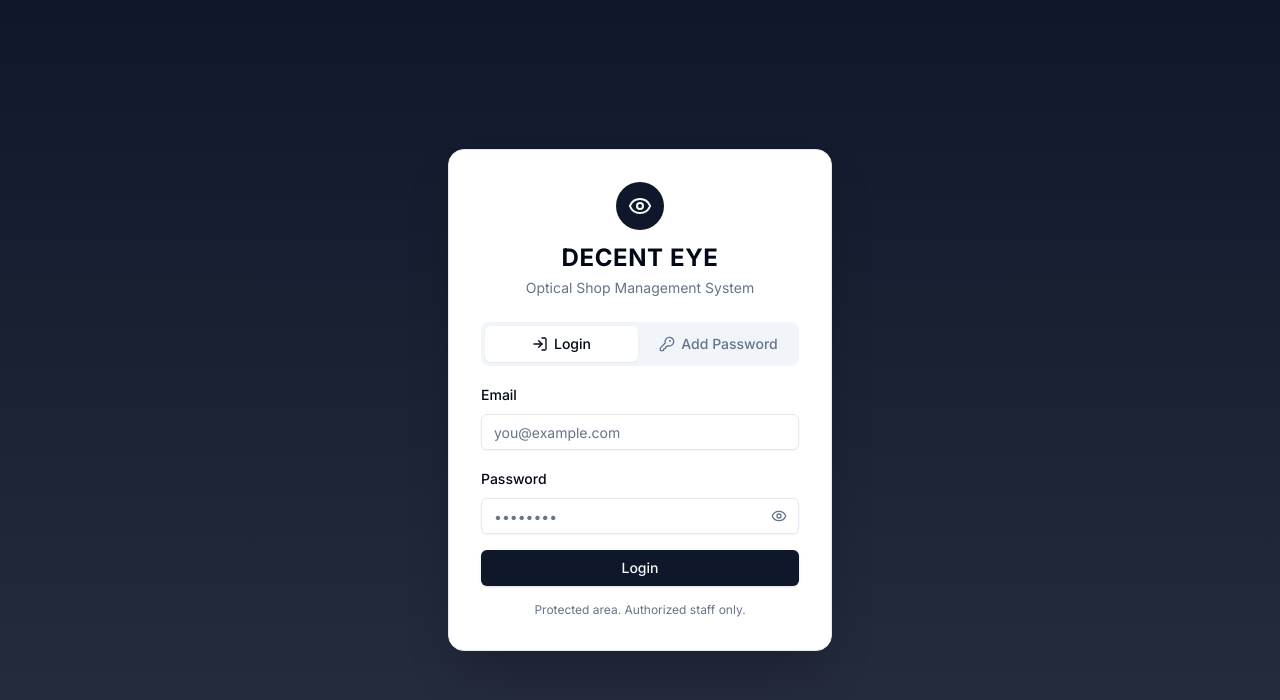
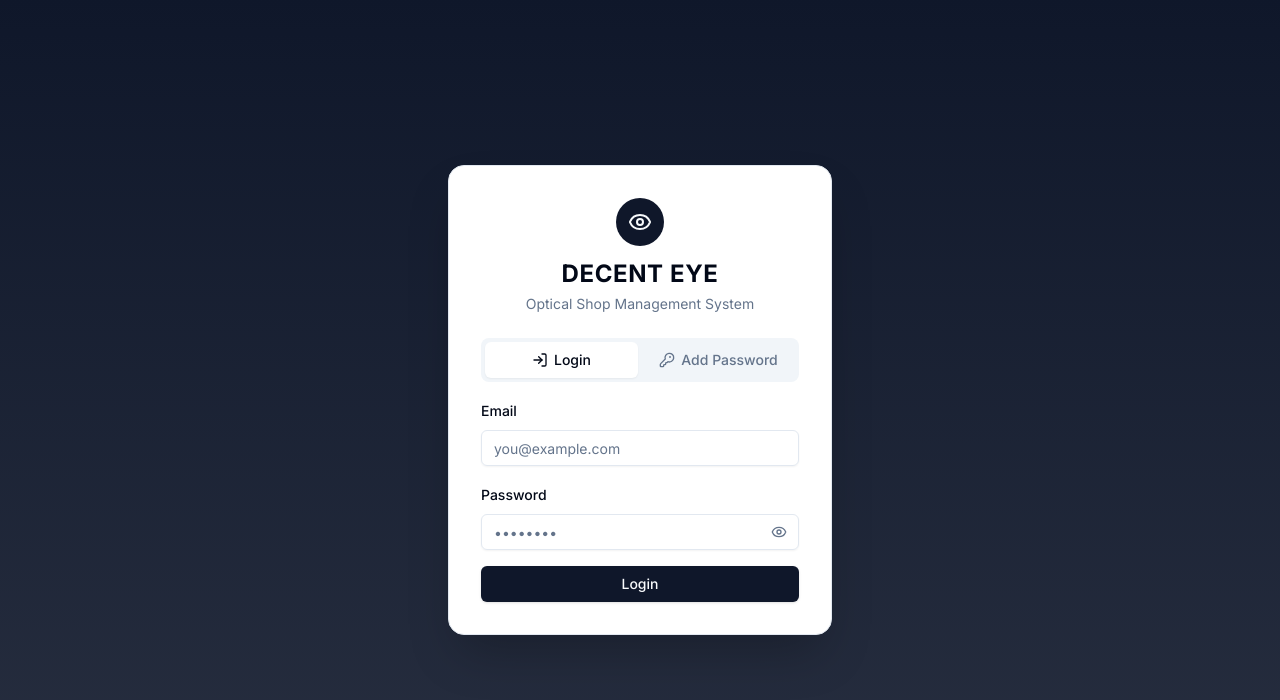
Before and after one commit to Saad575757/Decent-Eye-Management, a Next.js app: page /login in a window 1280 px wide. Shown: the top 700 px of the page. Built offline with nearby package versions, Linux system fonts and the light colour scheme; no server answers; the database is empty.

Commit message:
removed unnecessary message

```diff
--- a/components/auth/LoginForm.tsx
+++ b/components/auth/LoginForm.tsx
@@ -212,11 +212,7 @@ export function LoginForm() {
             : "Login"}
       </Button>
 
-      <p className="text-center text-xs text-muted-foreground">
-        {mode === "add"
-          ? "Create new credentials. The existing admin login will keep working."
-          : "Protected area. Authorized staff only."}
-      </p>
+
     </form>
   );
 }
```
